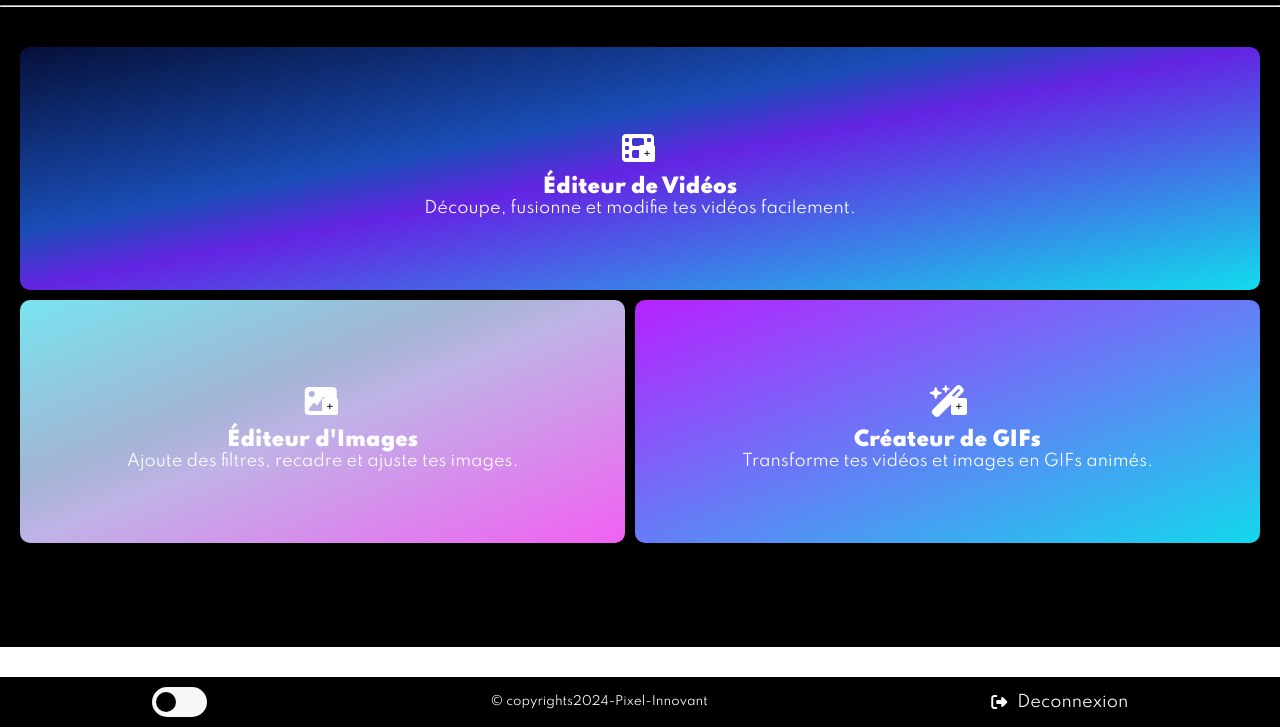
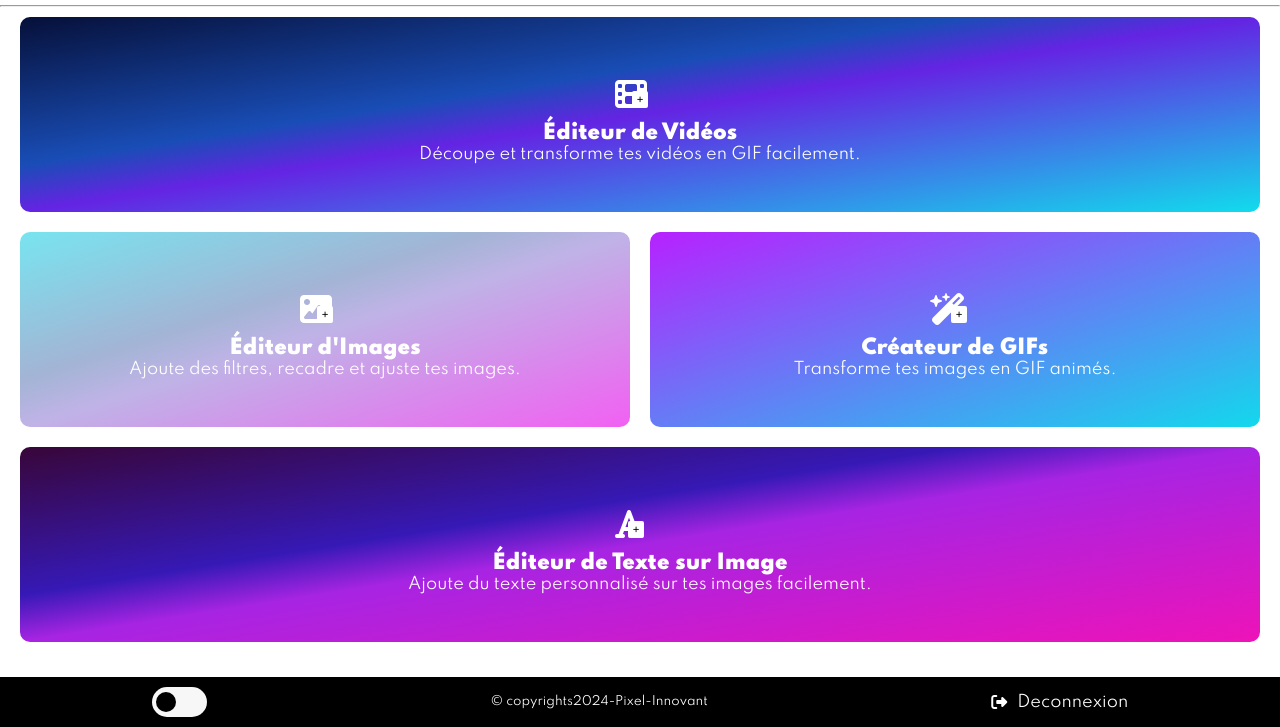
Before and after one commit to bakeli-OpenSource/editeur-multimedia, a plain HTML site: page page d'acceuil/acceuil.html in a window 1280 px wide. Shown: the part 73-800 px from the top of the page. Drawn offline with Linux system fonts and the light colour scheme; no server answers.

Commit message:
second modif

```diff
--- a/page d'acceuil/acceuil.css
+++ b/page d'acceuil/acceuil.css
@@ -5,6 +5,7 @@
   box-sizing: border-box;
   font-family: "Spartan", sans-serif;
   text-decoration: none;
+  /* border: 1px solid red; */
 }
 ::-webkit-scrollbar {
   display: none; /* Cache la scrollbar */
@@ -35,10 +36,16 @@
     #f062f2 99%
   );
   --linear-3: linear-gradient(to bottom right, #b721ff 0%, #13d8ec 100%);
+  --linear-4: linear-gradient(
+    to bottom right,
+    #380639 0%,
+    #3619b6 38%,
+    #a724e3 50%,
+    #ec13b9 99%
+  );
 }
 html {
   width: 100%;
-  height: 100vh;
 
   background: var(--lightBg);
 
@@ -48,14 +55,14 @@ html {
 }
 /* ------------------------------------------- */
 .container {
-  background: transparent;
-  display: flex;
-  height: 100vh;
+  /* background: transparent; */
+  /* display: flex; */
+  /* height: 100vh; */
   /* ---------------------- */
   main {
-    background: #000;
+    /* background: #000; */
 
-    height: 90vh;
+    /* height: 90vh; */
     width: 100%;
     .head,
     .nav-Right {
@@ -111,27 +118,29 @@ html {
       }
     }
     section {
-      /* margin-top: 40px; */
-      padding: 40px 20px 70px 20px;
-      display: flex;
-      flex-wrap: wrap;
-      gap: 10px;
-      max-height: 85vh; /* Hauteur maximale avant le scroll */
-      overflow-y: auto; /* Active le scroll vertical */
+      padding: 10px 20px 70px;
+      display: grid;
+      grid-template-columns: repeat(2, 1fr);
+      grid-template-rows: auto auto;
+      gap: 20px;
+      /* max-width: 800px; */
+      margin: auto;
+    }
     .card {
+      /* width: 100%; */
       color: #fff;
-        padding: 3rem 6rem;
+      padding: 3rem 0rem;
       font-size: 2rem;
-        flex-grow: 1;
+      /* flex-grow: 1; */
       text-align: center;
       border-radius: 10px;
       /* position: relative; */
       div {
         /* background: #000; */
-          padding: 24px 7px;
-          border-radius: 0px 0px 10px 10px;
+        /* padding: 24px 7px; */
+        /* border-radius: 0px 0px 10px 10px; */
         /* display: flex; */
-          justify-content: space-between;
+        /* justify-content: space-between; */
         align-items: center;
         /* position: relative; */
         .icon {
@@ -139,7 +148,6 @@ html {
           margin: auto;
         }
         div {
-            /* position: absolute; */
           bottom: 40px;
           height: 57px;
           width: 50px;
@@ -153,12 +161,7 @@ html {
       p {
         font-size: 16px;
       }
-        /* img {
-          height: 80%;
-          width: 100%;
-          object-fit: cover;
-          border-radius: 10px 10px 0px 0px;
-        } */
+
       .add {
         position: relative;
         top: 6px;
@@ -172,12 +175,32 @@ html {
     }
     .card1 {
       background: var(--linear-1) !important;
+      grid-column: span 2; /* Première carte prend toute la ligne */
     }
     .card2 {
       background: var(--linear-2) !important;
+      grid-column: 1; /* Se met à gauche */
     }
     .card3 {
       background: var(--linear-3) !important;
+      grid-column: 2; /* Se met à gauche */
+    }
+    .card4 {
+      background: var(--linear-4) !important;
+      grid-column: span 2; /* Se met à gauche */
+    }
+
+    /* Responsive : Affichage en colonne quand l'espace est réduit */
+    @media (max-width: 600px) {
+      section {
+        grid-template-columns: 1fr; /* Une seule colonne */
+      }
+
+      .card1,
+      .card2,
+      .card3,
+      .card4 {
+        grid-column: span 1; /* Chaque carte prend une ligne */
       }
     }
   }
@@ -312,26 +335,11 @@ footer {
     }
   }
   section {
-    /* padding: 0; */
+    padding-bottom: 60px !important;
   }
 }
 @media screen and (max-width: 380px) {
-  section {
-    /* height: 75vh; */
-  }
-  /* .theme {
-    position: absolute;
-    bottom: 5px;
-    z-index: 1;
-    left: 1px;
-  } */
-  /* .user-Zone {
-    margin: 0;
-  } */
   .copyrights {
     font-size: 10px;
   }
-  .card {
-    /* flex-grow: 0; */
 }
-}
--- a/page d'acceuil/acceuil.html
+++ b/page d'acceuil/acceuil.html
@@ -47,7 +47,7 @@
                 <i class="fa-solid fa-plus add"></i>
               </div>
               <p class="cardTitle">Éditeur de Vidéos</p>
-              <p>Découpe, fusionne et modifie tes vidéos facilement.</p>
+              <p>Découpe et transforme tes vidéos en GIF facilement.</p>
             </div>
           </a>
           <a href="../page editeur/editeur.html" class="card card2">
@@ -72,7 +72,17 @@
                 <i class="fa-solid fa-plus add"></i>
               </div>
               <p class="cardTitle">Créateur de GIFs</p>
-              <p>Transforme tes vidéos et images en GIFs animés.</p>
+              <p>Transforme tes images en GIF animés.</p>
+            </div>
+          </a>
+          <a href="../page editeur/modifPhoto.html" class="card card4">
+            <div>
+              <div class="icon">
+                <i class="fa-solid fa-font"></i>
+                <i class="fa-solid fa-plus add"></i>
+              </div>
+              <p class="cardTitle">Éditeur de Texte sur Image</p>
+              <p>Ajoute du texte personnalisé sur tes images facilement.</p>
             </div>
           </a>
         </section>
```
Lines whose indentation alone changed are shown as unchanged.
